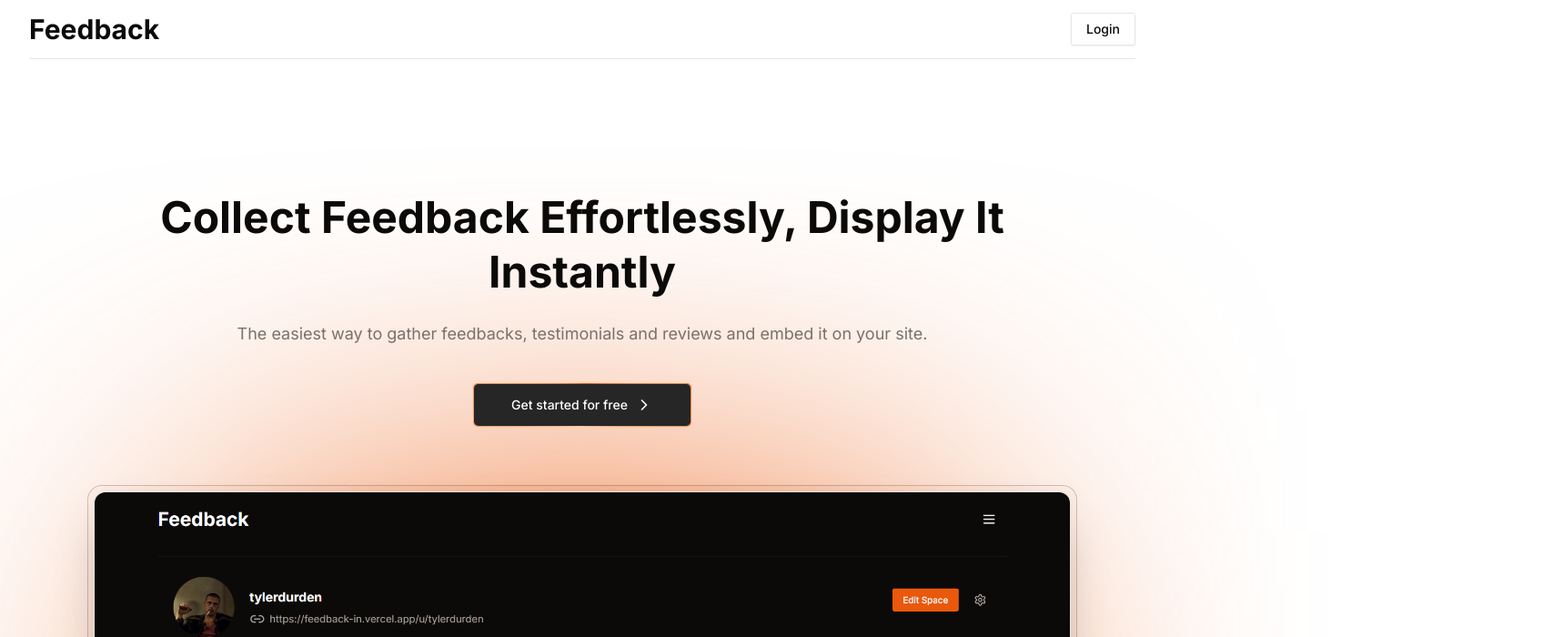
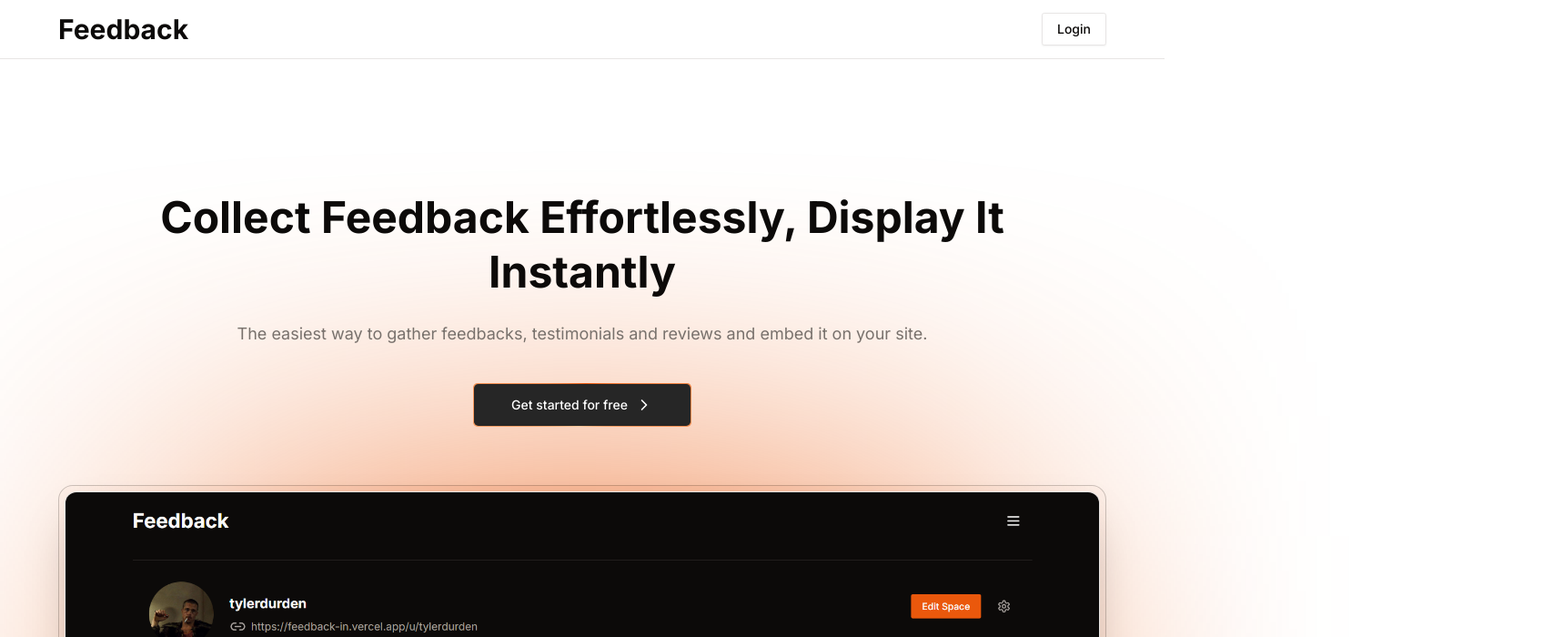
Before and after one commit to HmadAfzal/feedback, a Next.js app: page / in a window 1280 px wide. Shown: the top 700 px of the page at 91% size, 1707 px wide, since content can reach past the window. Built offline with nearby package versions, Linux system fonts and the light colour scheme.

Commit message:
padding corrected

```diff
--- a/src/app/(app)/layout.tsx
+++ b/src/app/(app)/layout.tsx
@@ -7,9 +7,10 @@
 
 export default async function RootLayout({ children }: RootLayoutProps) {
   return (
-    <div>
+    <div className="container">
       <Nav />
       {children}
+      <Footer/>
     </div>
   );
 }
--- a/src/app/layout.tsx
+++ b/src/app/layout.tsx
@@ -38,10 +38,7 @@
             disableTransitionOnChange
           >
           <ReduxProvider>
-            <div className="container">
                 {children}
-                <Footer />
-                </div>
           </ReduxProvider>
             <Toaster />
           </ThemeProvider>
--- a/src/app/page.tsx
+++ b/src/app/page.tsx
@@ -9,6 +9,7 @@
 
 const page = () => {
   return (
+<>
 
     <div className="flex flex-col items-center w-full">
       <Navbar />
@@ -21,7 +22,10 @@
       </section>
 
     </div>
-
+    <div className='container'>
+<Footer/>
+</div>
+</>
   )
 }
 
--- a/src/components/home/Nav.tsx
+++ b/src/components/home/Nav.tsx
@@ -7,7 +7,7 @@
 
 
     return (
-        <header className=" py-4 md:py-8 h-14 sticky top-0 inset-x-0 w-full bg-background/40 backdrop-blur-lg border-b border-border z-50">
+        <header className=" py-4 md:px-16 px-8 md:py-8 h-14 sticky top-0 inset-x-0 w-full bg-background/40 backdrop-blur-lg border-b border-border z-50">
             <Container reverse>
                 <div className="flex  items-center justify-between h-full mx-auto md:max-w-screen-xl">
                     <div className="flex items-start">
```
